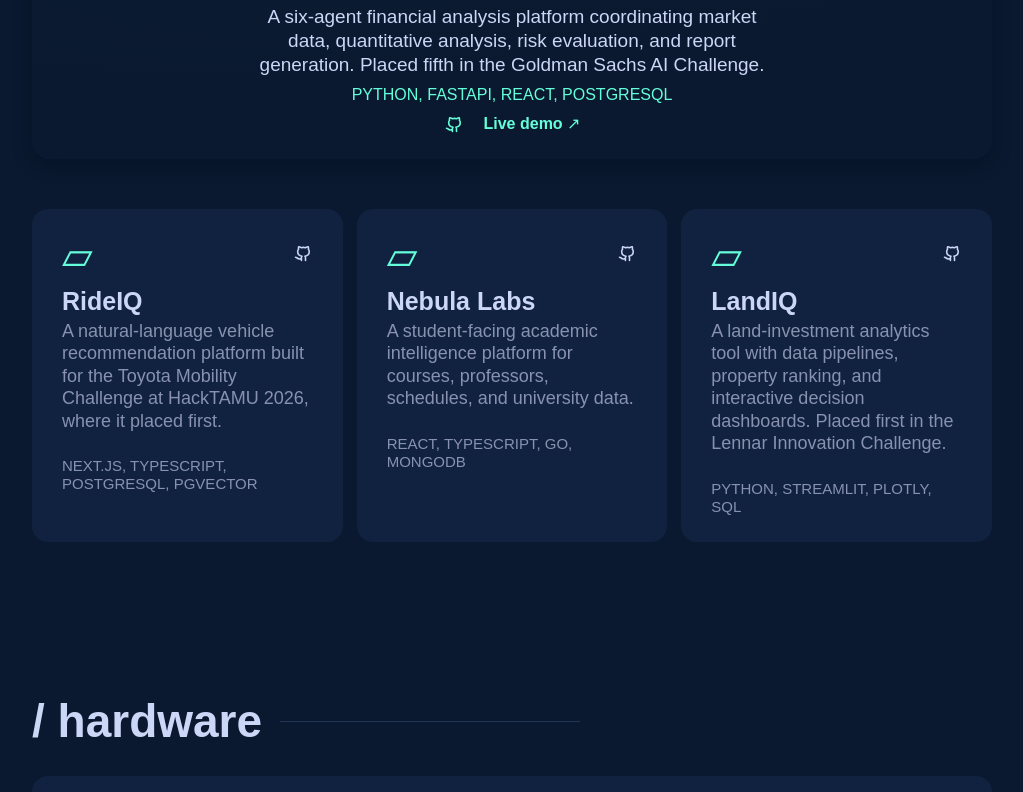
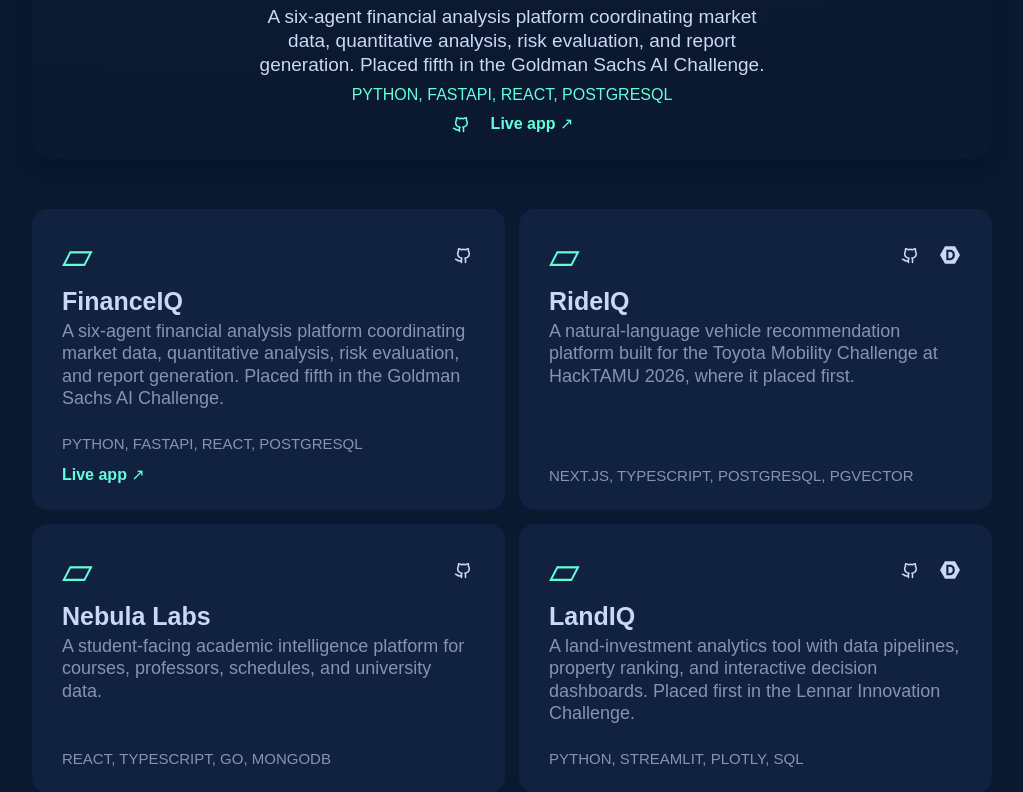
Before and after one commit to joshuaraja1/josh-raja-portfolio, a React (Vite) app: page / in a window 1280 px wide. Shown: the part 2248-3040 px from the top of the page, without its empty margins (128-1151 px from the left). Built offline with nearby package versions, Linux system fonts and the light colour scheme; a web font is replaced by a local one.

Commit message:
Add Devpost project links and surface FinanceIQ card

```diff
--- a/src/App.css
+++ b/src/App.css
@@ -28,9 +28,15 @@
 .carousel-dots{position:absolute;z-index:3;top:15px;left:0;right:0;display:flex;justify-content:center;gap:8px}
 .carousel-dots button{height:6px;width:22px;padding:0;border:0;border-radius:6px;background:#ccd6f666}
 .carousel-dots button[aria-current=true]{background:#64ffda}
-.project-grid{grid-template-columns:repeat(3,minmax(0,1fr))}
+.project-grid{grid-template-columns:repeat(2,minmax(0,1fr))}
 .project-card-top{display:flex;justify-content:space-between;align-items:center}
 .project-card-top a{color:#ccd6f6}.project-card-top a:hover{color:#64ffda}
+.project-card-links{display:flex;align-items:center;gap:16px}
+.project-card-links a{display:inline-flex;align-items:center;justify-content:center;min-width:24px;min-height:24px}
+.project-card{display:flex;flex-direction:column}
+.project-card .project-stack{margin-top:auto;color:#8892b0;font-size:15px}
+.project-demo{display:inline-flex;align-self:flex-start;margin-top:13px;color:#64ffda;font-size:16px;font-weight:700}
+.project-demo:hover{color:#ccd6f6}
 .placeholder-panel span:last-child{color:#64ffda;font-size:16px}
 .experiment-grid{display:grid;grid-template-columns:repeat(2,1fr);gap:16px}
 .experiment-grid article{min-height:255px;padding:30px;background:#112240;border-radius:14px;display:flex;flex-direction:column}
@@ -41,3 +47,14 @@
 
 @media(max-width:800px){.about-portrait{display:block;width:min(100%,300px);height:300px;margin:0 auto}.experience-tabs{overflow-x:auto}.experience-tabs button{flex:none}.project-grid{grid-template-columns:repeat(2,minmax(0,1fr))}.section-with-link{align-items:flex-start}.section-with-link>a{padding-top:12px}}
 @media(max-width:600px){.project-grid,.experiment-grid{grid-template-columns:1fr}.section-with-link{display:block}.section-with-link>a{display:inline-block;padding:0 0 15px}.spotlight-window{height:150px;transform:translateY(-62px) rotate(-3deg)}.spotlight-caption{padding:65px 28px 28px}.spotlight-caption p{font-size:15px;line-height:1.15}.spotlight-caption>span{font-size:12px}.spotlight-links{margin-top:5px}.carousel-arrow{width:30px;height:30px;font-size:27px}.placeholder-panel{gap:17px;padding:20px}.placeholder-icon{font-size:48px}}
+@media(max-width:800px){.app .game-controls{display:none}}
+@media(max-width:600px){
+  .spotlight-art{display:none}
+  .spotlight{background:linear-gradient(145deg,#16344b,#112240 70%)}
+  .spotlight-caption{inset:0;display:flex;flex-direction:column;align-items:center;justify-content:center;gap:9px;padding:42px 26px 47px;background:none}
+  .spotlight-caption h3,.spotlight-caption p{margin:0}
+  .spotlight-caption p{font-size:15px;line-height:1.35}
+  .spotlight-caption>span{font-size:12px}
+  .spotlight-links{margin-top:2px}
+  .carousel-arrow{top:auto;bottom:11px;transform:none}
+}
--- a/src/App.jsx
+++ b/src/App.jsx
@@ -9,6 +9,7 @@
   if (name === 'mail') return <svg {...common}><path d="M3 5h18v14H3z"/><path d="m3 6 9 7 9-7"/></svg>
   if (name === 'github') return <svg {...common}><path d="M9 19c-4 1-4-2-6-2m12 4v-3.1a2.7 2.7 0 0 0-.7-2.1c2.5-.3 5.2-1.2 5.2-5.5a4.2 4.2 0 0 0-1.1-2.9 3.8 3.8 0 0 0-.1-2.9s-.9-.3-3 1.1a10.1 10.1 0 0 0-5.5 0C7.7 4.2 6.8 4.5 6.8 4.5a3.8 3.8 0 0 0-.1 2.9 4.2 4.2 0 0 0-1.1 2.9c0 4.3 2.7 5.2 5.2 5.5a2.7 2.7 0 0 0-.7 2.1V21"/></svg>
   if (name === 'linkedin') return <svg {...common}><path d="M4 9v11M4 5v.1M9 20v-11h4v1.7c.7-1.2 1.8-2 3.4-2 2.5 0 3.6 1.5 3.6 4.4V20h-4v-6.2c0-1.2-.3-1.9-1.4-1.9-1 0-1.6.7-1.6 1.9V20z"/></svg>
+  if (name === 'devpost') return <svg width={size} height={size} viewBox="0 0 24 24" fill="currentColor" aria-hidden="true"><path d="M6.002 1.61 0 12.004 6.002 22.39h11.996L24 12.004 17.998 1.61zm1.593 4.084h3.947c3.605 0 6.276 1.695 6.276 6.31 0 4.436-3.21 6.302-6.456 6.302H7.595zm2.517 2.449v7.714h1.241c2.646 0 3.862-1.55 3.862-3.861.009-2.569-1.096-3.853-3.767-3.853Z"/></svg>
   return <svg {...common}><path d="m4 20 4.5-1 11-11-3.5-3.5-11 11L4 20Z"/><path d="m14.5 6.5 3.5 3.5"/></svg>
 }
 
@@ -52,12 +53,12 @@
         <div className="section-with-link"><SectionHeading>/ software</SectionHeading><a href={profile.github} target="_blank" rel="noreferrer">View all projects →</a></div>
         <div className={`spotlight spotlight-${projects[activeProject].visual}`}>
           <div className="spotlight-art" aria-hidden="true"><div className="spotlight-window"><span>{projects[activeProject].title} / selected project</span><strong>{projects[activeProject].title}</strong><small>{projects[activeProject].stack}</small></div></div>
-          <div className="spotlight-caption"><h3>{projects[activeProject].title.toLowerCase()}</h3><p>{projects[activeProject].description}</p><span>{projects[activeProject].stack}</span><div className="spotlight-links"><a href={projects[activeProject].github} target="_blank" rel="noreferrer" aria-label={`${projects[activeProject].title} source code`}><Icon name="github" /></a>{projects[activeProject].demo && <a href={projects[activeProject].demo} target="_blank" rel="noreferrer">Live demo ↗</a>}</div></div>
+          <div className="spotlight-caption"><h3>{projects[activeProject].title.toLowerCase()}</h3><p>{projects[activeProject].description}</p><span>{projects[activeProject].stack}</span><div className="spotlight-links"><a href={projects[activeProject].github} target="_blank" rel="noreferrer" aria-label={`${projects[activeProject].title} source code`} title="GitHub"><Icon name="github" /></a>{projects[activeProject].devpost && <a href={projects[activeProject].devpost} target="_blank" rel="noreferrer" aria-label={`${projects[activeProject].title} on Devpost`} title="Devpost"><Icon name="devpost" /></a>}{projects[activeProject].demo && <a href={projects[activeProject].demo} target="_blank" rel="noreferrer">Live app ↗</a>}</div></div>
           <button className="carousel-arrow previous" type="button" aria-label="Previous project" onClick={() => setActiveProject((activeProject - 1 + projects.length) % projects.length)}>‹</button>
           <button className="carousel-arrow next" type="button" aria-label="Next project" onClick={() => setActiveProject((activeProject + 1) % projects.length)}>›</button>
           <div className="carousel-dots" aria-label="Choose a featured project">{projects.map((item, index) => <button type="button" key={item.title} aria-label={`Show ${item.title}`} aria-current={activeProject === index ? 'true' : undefined} onClick={() => setActiveProject(index)} />)}</div>
         </div>
-        <div className="project-grid">{projects.slice(1).map(item => <article className="project-card" key={item.title}><div className="project-card-top"><span className="folder-symbol">▱</span><a href={item.github} target="_blank" rel="noreferrer" aria-label={`${item.title} source code`}><Icon name="github" /></a></div><h3>{item.title}</h3><p>{item.description}</p><span>{item.stack}</span></article>)}</div>
+        <div className="project-grid">{projects.map(item => <article className="project-card" key={item.title}><div className="project-card-top"><span className="folder-symbol">▱</span><div className="project-card-links"><a href={item.github} target="_blank" rel="noreferrer" aria-label={`${item.title} source code`} title="GitHub"><Icon name="github" /></a>{item.devpost && <a href={item.devpost} target="_blank" rel="noreferrer" aria-label={`${item.title} on Devpost`} title="Devpost"><Icon name="devpost" /></a>}</div></div><h3>{item.title}</h3><p>{item.description}</p><span className="project-stack">{item.stack}</span>{item.demo && <a className="project-demo" href={item.demo} target="_blank" rel="noreferrer">Live app ↗</a>}</article>)}</div>
       </section>
 
       <section id="hardware-projects" className="content-section hardware-section"><SectionHeading>/ hardware</SectionHeading><div className="placeholder-panel"><span className="placeholder-icon">⌁</span><div><h3>Polaris</h3><p>An autonomous fixed-wing aircraft platform with waypoint navigation, path planning, telemetry, sensor fusion, and simulation-based validation.</p><span>PYTHON · C++ · ROS 2 · MAVLINK</span></div></div></section>
--- a/src/portfolioData.js
+++ b/src/portfolioData.js
@@ -69,6 +69,7 @@
     description: 'A natural-language vehicle recommendation platform built for the Toyota Mobility Challenge at HackTAMU 2026, where it placed first.',
     stack: 'NEXT.JS, TYPESCRIPT, POSTGRESQL, PGVECTOR',
     github: 'https://github.com/joshuaraja1/HackTamu2026',
+    devpost: 'https://devpost.com/software/rideiq',
     visual: 'ride',
   },
   {
@@ -83,6 +84,7 @@
     description: 'A land-investment analytics tool with data pipelines, property ranking, and interactive decision dashboards. Placed first in the Lennar Innovation Challenge.',
     stack: 'PYTHON, STREAMLIT, PLOTLY, SQL',
     github: 'https://github.com/joshuaraja1/LandIQ',
+    devpost: 'https://devpost.com/software/landiq',
     visual: 'land',
   },
 ]
```
